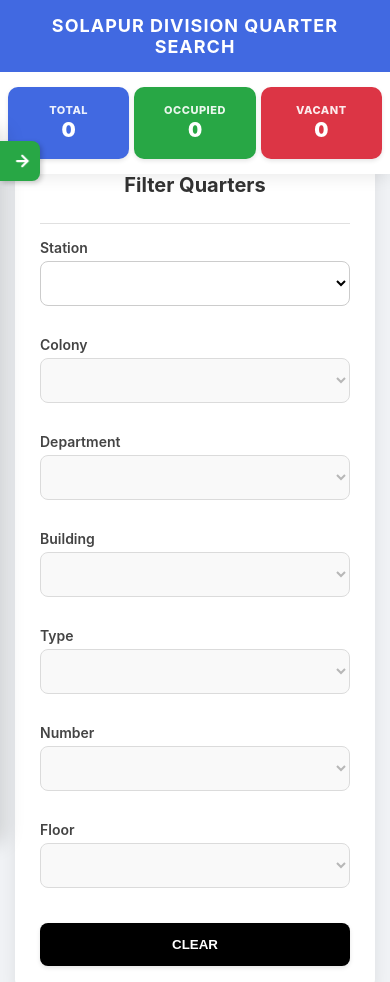
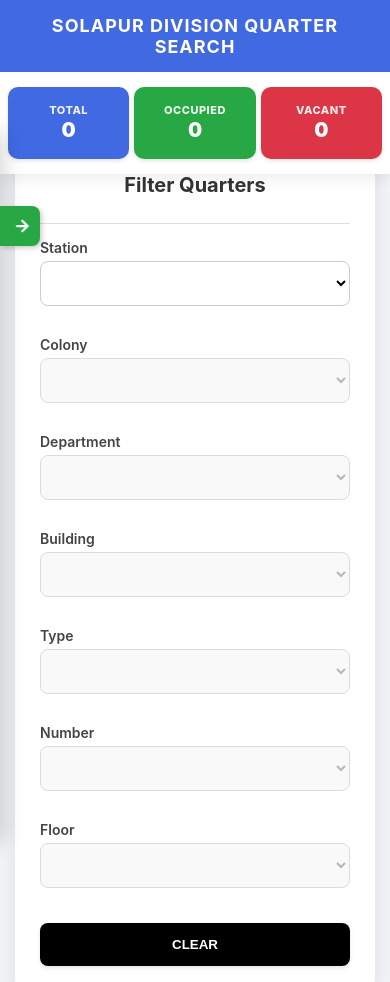
Before and after one commit to atikroshan/SolapurDvisionQuarter, a plain HTML site: page index.html in a window 390 px wide. Shown: the top 982 px of the page. Drawn offline with Linux system fonts and the light colour scheme; no server answers.

Commit message:
Update index.html

```diff
--- a/index.html
+++ b/index.html
@@ -175,8 +175,8 @@ body {
 	align-items: center;
 	line-height: 1;
 
-    /* Reduced margin-top slightly for better vertical placement against the fixed header */
-    margin-top: 10px;
+    /* Global Setting: Moving the toggle down to 75px from the top of the content area. */
+    margin-top: 75px;
 
     flex-shrink: 0;
 
@@ -549,7 +549,6 @@ button.action-btn:disabled {
 
 	/* --- CRITICAL STICKY HEADER FIX FOR MOBILE PADDING --- */
     .table-header {
-        /* ADJUSTED: Moving up 5px from 35px offset (35px - 5px = 30px) */
         top: calc(var(--fixed-header-height) + 30px);
         left: 0; /* Resetting left to 0 */
         width: 100%; /* Spans 100% of the parent grid container */
@@ -565,9 +564,9 @@ button.action-btn:disabled {
         transform: translateX(calc(-1 * var(--slidebar-width)));
 	}
 
-    /* Mobile toggle margin reduced for correct placement */
+    /* Mobile toggle margin set to 75px from the top of the content area. */
     #sidebar-toggle {
-        margin-top: 10px;
+        margin-top: 75px;
         cursor: pointer;
     }
 
```
